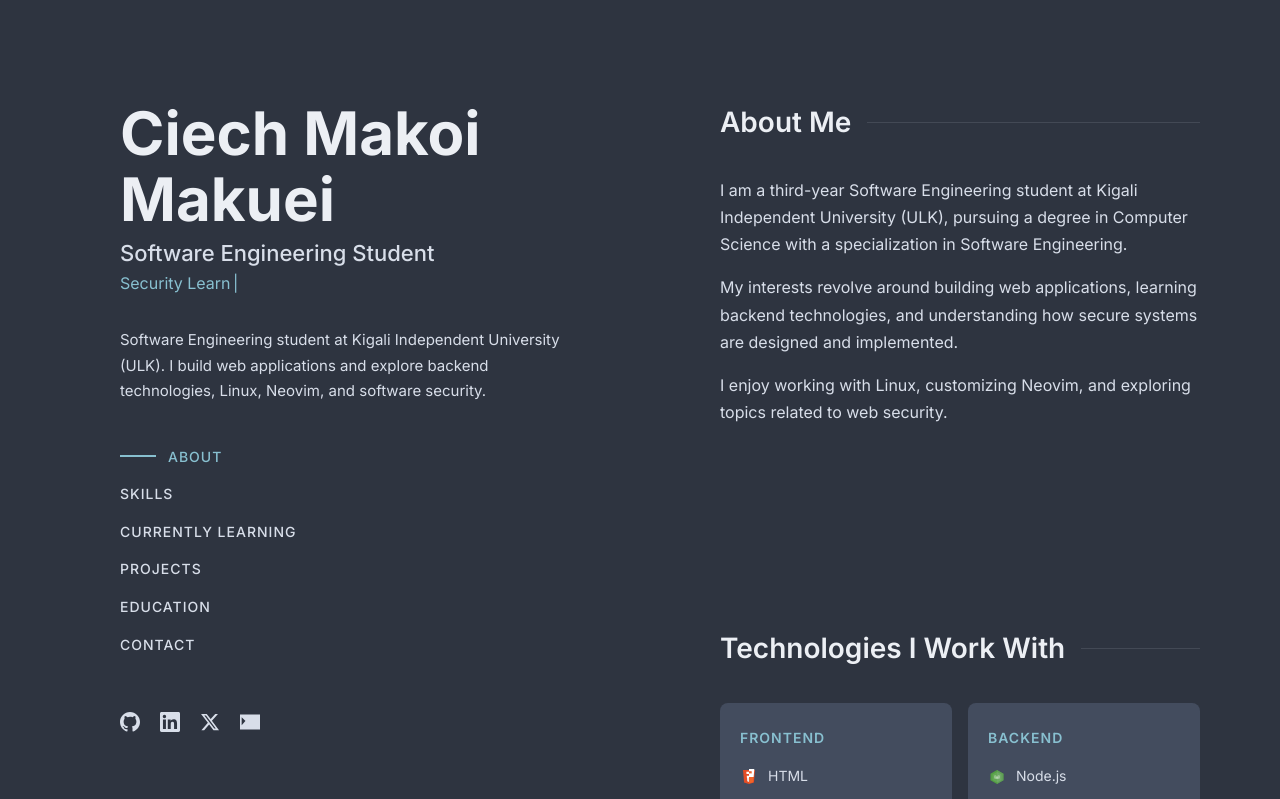
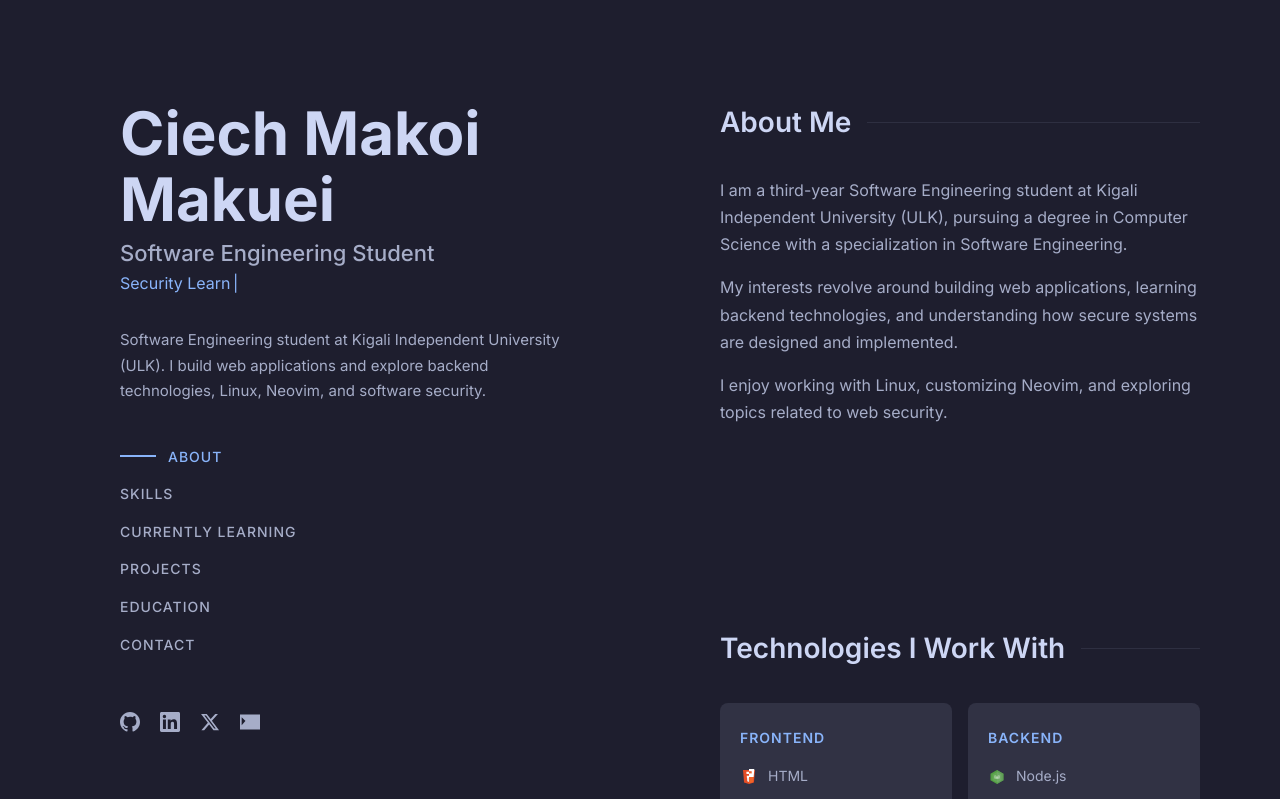
Before and after one commit to blade19791/portfolio, a React (Vite) app: page / in a window 1280 px wide. Shown: the top 799 px of the page. Built offline with nearby package versions, Linux system fonts and the light colour scheme.

Commit message:
feat: switch to Catppuccin Mocha theme for better accent contrast
Replace Nord palette with Catppuccin Mocha colors (#89b4fa accent,
#1e1e2e base) so active nav links and accent elements clearly
stand out from paragraph text (#a6adc8)

```diff
--- a/src/components/Learning.css
+++ b/src/components/Learning.css
@@ -18,14 +18,14 @@
   font-size: 13px;
   color: var(--everforest-green);
   background-color: var(--everforest-green-dim);
-  border: 1px solid rgba(136, 192, 208, 0.25);
+  border: 1px solid rgba(137, 180, 250, 0.25);
   border-radius: 4px;
   transition: background-color 0.3s ease, border-color 0.3s ease;
 }
 
 .learning__tag:hover {
   background-color: var(--everforest-green-hover);
-  border-color: rgba(136, 192, 208, 0.45);
+  border-color: rgba(137, 180, 250, 0.45);
 }
 
 .learning__stats {
--- a/src/index.css
+++ b/src/index.css
@@ -1,20 +1,20 @@
 :root {
-  --everforest-bg: #2E3440;
-  --everforest-bg-alt: #3B4252;
-  --everforest-card: #434C5E;
-  --everforest-hover: #4C566A;
-  --everforest-fg: #ECEFF4;
-  --everforest-gray: #D8DEE9;
-  --everforest-green: #88C0D0;
-  --everforest-green-dim: rgba(136, 192, 208, 0.08);
-  --everforest-green-hover: rgba(136, 192, 208, 0.15);
-  --everforest-blue: #81A1C1;
-  --everforest-yellow: #EBCB8B;
-  --everforest-orange: #D08770;
-  --everforest-aqua: #8FBCBB;
-  --everforest-purple: #B48EAD;
-  --everforest-border: rgba(216, 222, 233, 0.12);
-  --everforest-footer: #4C566A;
+  --everforest-bg: #1e1e2e;
+  --everforest-bg-alt: #181825;
+  --everforest-card: #313244;
+  --everforest-hover: #45475a;
+  --everforest-fg: #cdd6f4;
+  --everforest-gray: #a6adc8;
+  --everforest-green: #89b4fa;
+  --everforest-green-dim: rgba(137, 180, 250, 0.08);
+  --everforest-green-hover: rgba(137, 180, 250, 0.15);
+  --everforest-blue: #89b4fa;
+  --everforest-yellow: #f9e2af;
+  --everforest-orange: #fab387;
+  --everforest-aqua: #94e2d5;
+  --everforest-purple: #cba6f7;
+  --everforest-border: rgba(166, 173, 200, 0.12);
+  --everforest-footer: #45475a;
 }
 
 *,
```
